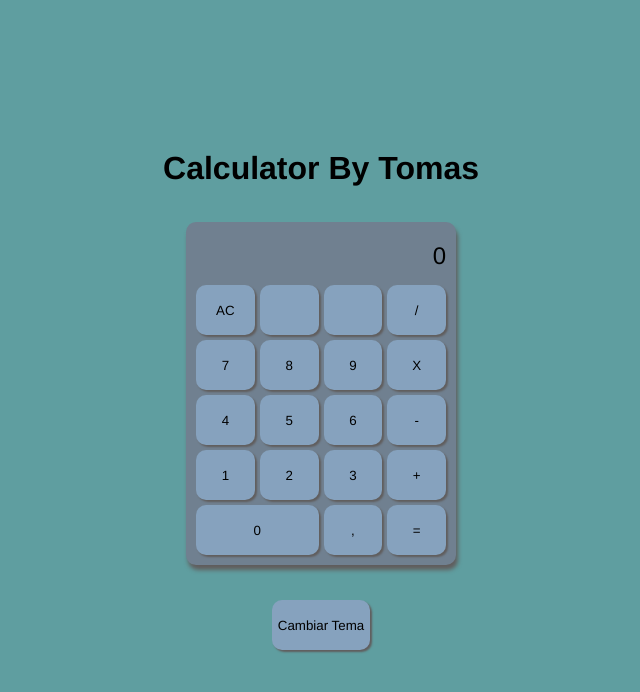
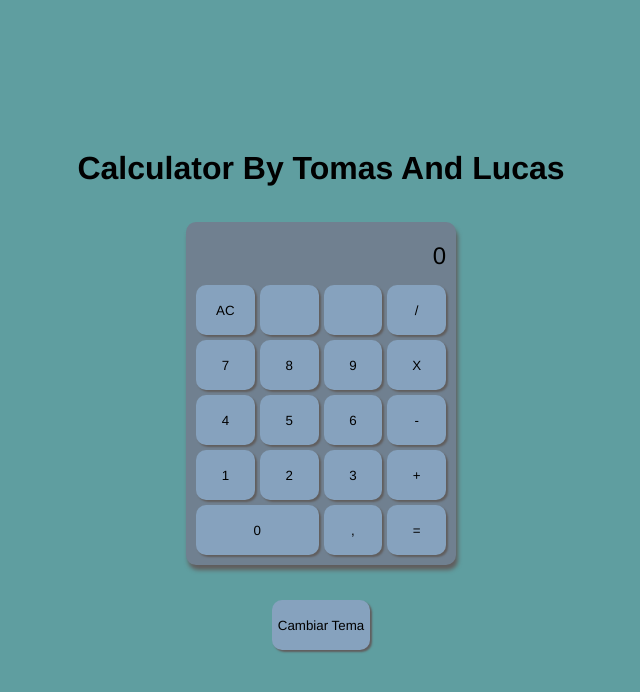
Before and after one commit to Chulusca/calculadora, a plain HTML site: page index.html in a window 1280 px wide. Shown: the whole page, without its empty margins (319-959 px from the left). Drawn offline with Linux system fonts and the light colour scheme.

Commit message:
Update index.html

```diff
--- a/index.html
+++ b/index.html
@@ -10,7 +10,7 @@
 <body>
 
     <div class="conteiner">
-        <h1>Calculator By Tomas</h1>
+        <h1>Calculator By Tomas And Lucas</h1>
     </div>
     <div class="calculator">
         <div class="display" id="display">0</div>
```
